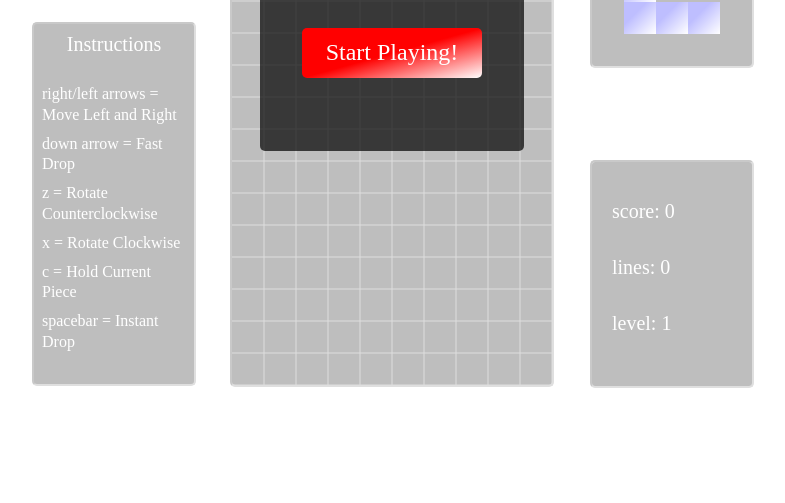
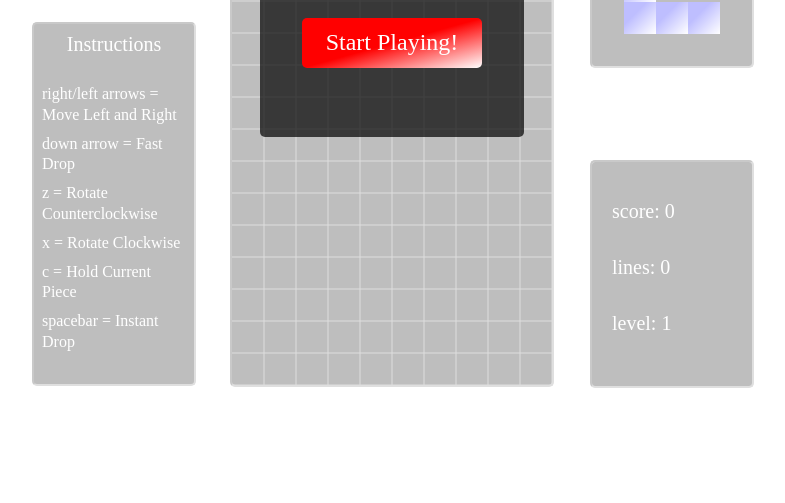
Before and after one commit to senglese96/tetris, a website built with webpack: page index.html in a window 1280 px wide. Shown: the part 297-800 px from the top of the page, without its empty margins (248-1033 px from the left). Built offline with nearby package versions, Linux system fonts and the light colour scheme.

Commit message:
make more browser friendly

```diff
--- a/src/grid.js
+++ b/src/grid.js
@@ -46,7 +46,6 @@ class Grid{
             this.board[pos[0]][pos[1]] === undefined) {
             return true
         } else if (this.board[pos[0]][pos[1]] !== null){
-            debugger
             return true
         }
         return false
--- a/tetris.css
+++ b/tetris.css
@@ -1,5 +1,5 @@
 .game-container{
-    height: 720px;
+    height: 680px;
     width: 880px;
     margin: 20px auto;
     overflow: hidden;
```
Also changed, not shown: main.js (+1 -2 lines).
